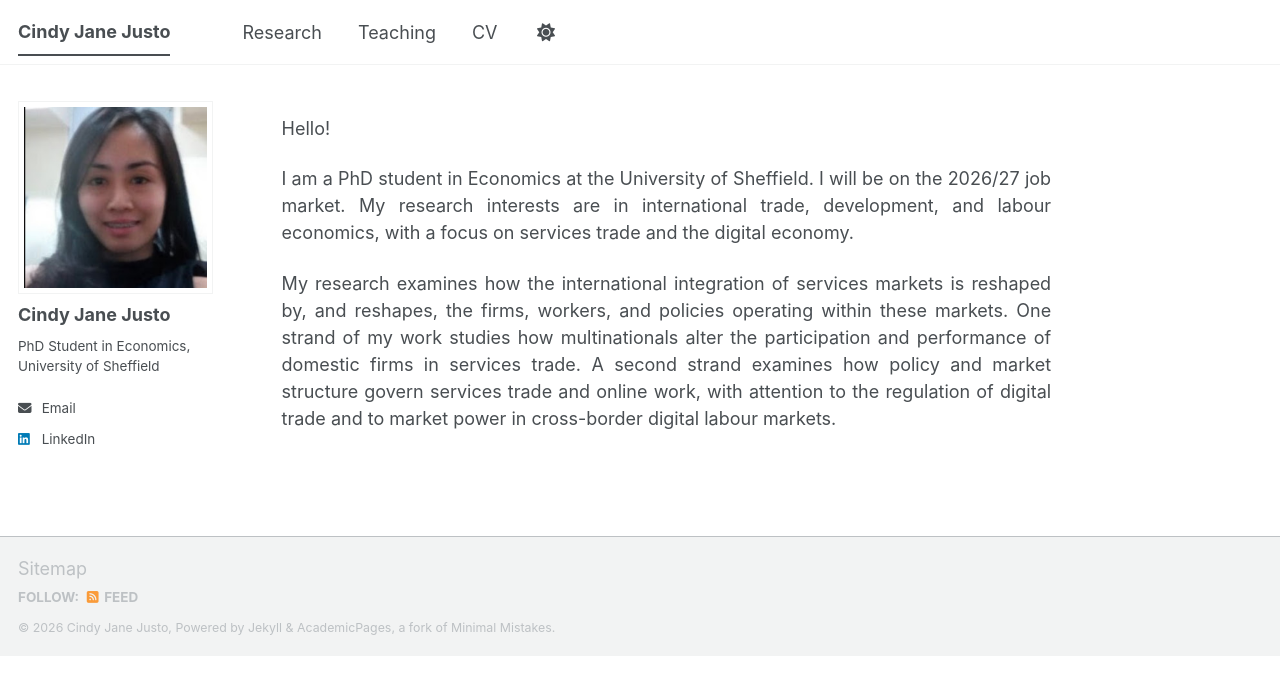
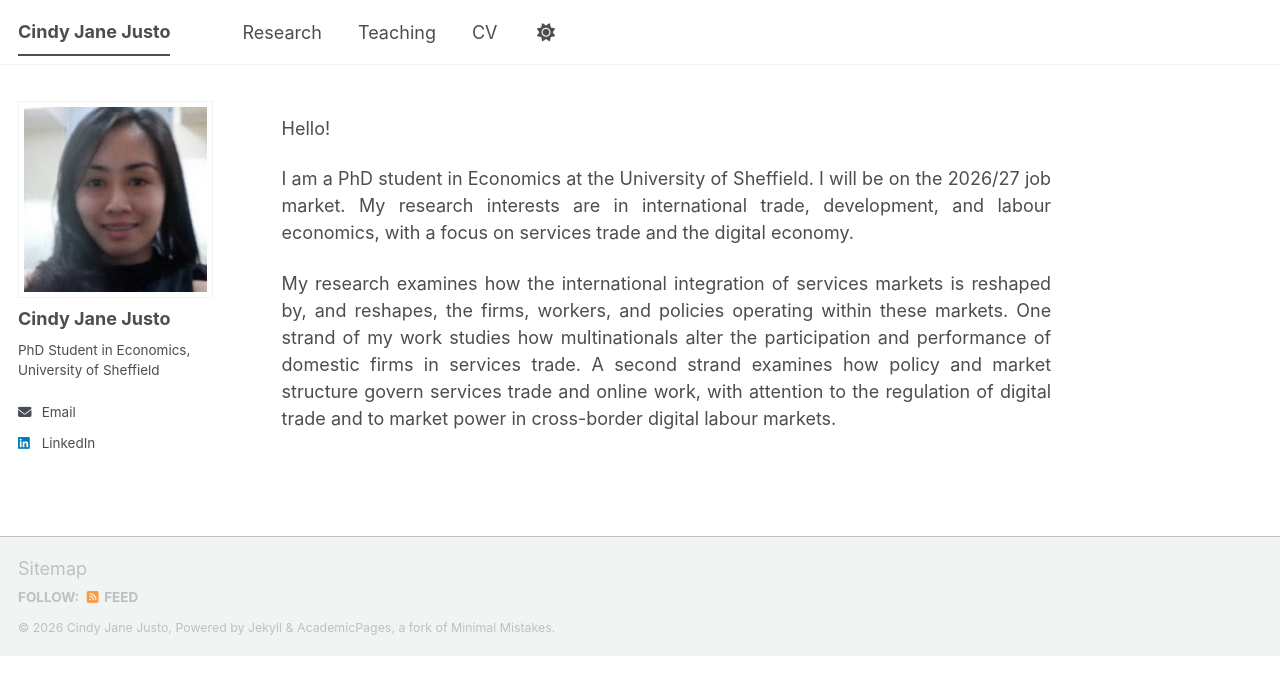
Before and after one commit to cindyjusto/cindyjusto.github.io, a Jekyll site: the page built from _pages/about.md, in a window 1280 px wide. Shown: the top 695 px of the page. Built offline with Jekyll 4.4.1, drawn with Linux system fonts in a browser that asks for light colours; a script bundle is joined from its source files by our own code; library files that are not in the unit come from our copies.

Commit message:
Update _config.yml

```diff
--- a/_config.yml
+++ b/_config.yml
@@ -23,7 +23,7 @@ repository               : "cindyjusto/cindyjusto.github.io"
 #               Additional customization can be done by editing /_includes/author-profile.html
 author:
   # Biographic information
-  avatar           : "profile3.PNG"
+  avatar           : "profile3_rev.PNG"
   name             : "Cindy Jane Justo"
   pronouns         : # example: "she/her"
   bio              : "PhD Student in Economics, University of Sheffield"
```
